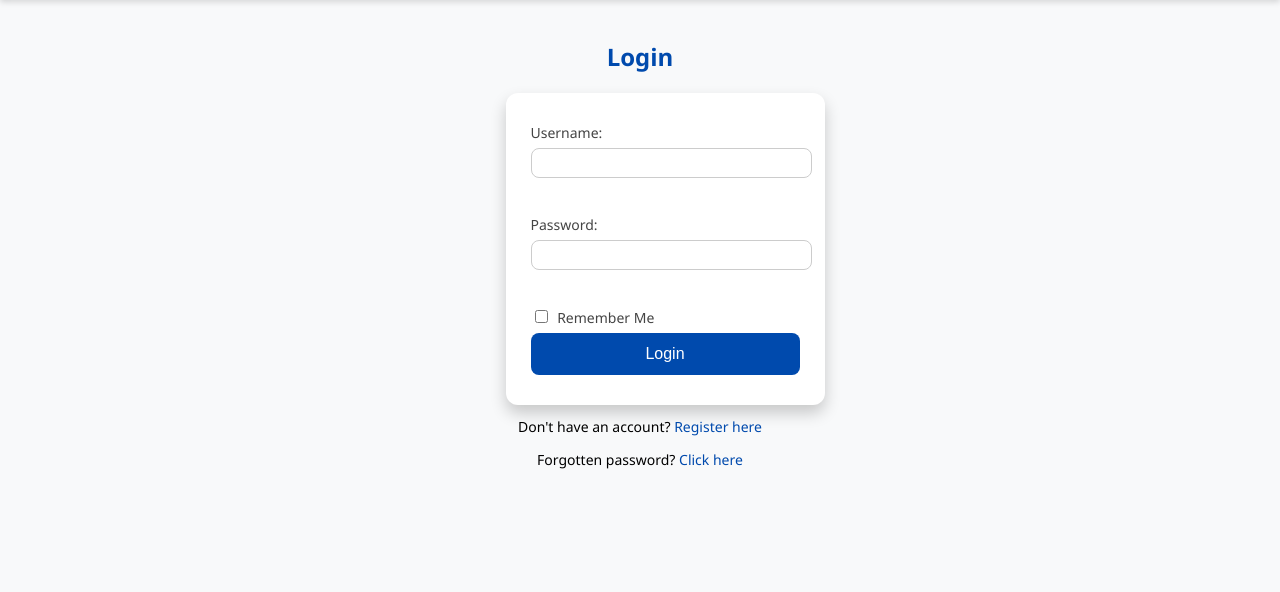
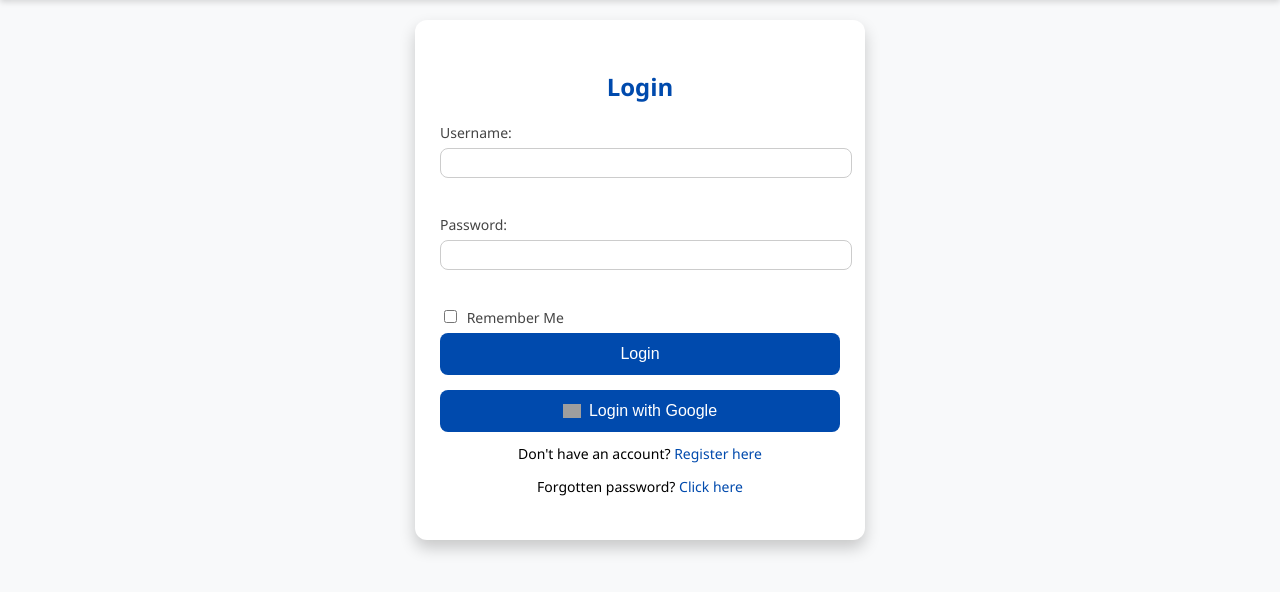
Before and after one commit to overheated42/GitExercise-G05, a Flask app: page /login in a window 1280 px wide. Shown: the part 151-743 px from the top of the page. Run offline with Flask 2, Linux system fonts and the light colour scheme; grey boxes are pictures that could not be loaded.

Commit message:
Implement Google OAuth login functionality and update styles for login page

```diff
--- a/app.py
+++ b/app.py
@@ -3,11 +3,22 @@ from flask_sqlalchemy import SQLAlchemy
 from flask_login import UserMixin, login_user, LoginManager, login_required, logout_user, current_user
 from werkzeug.security import generate_password_hash, check_password_hash
 from itsdangerous import URLSafeTimedSerializer
-from flask_mail import Mail, Message
+from flask_mail import Mail
 import os
+import secrets
 from werkzeug.utils import secure_filename
+from flask_dance.contrib.google import make_google_blueprint, google
+from dotenv import load_dotenv
 
+print("Current working directory:", os.getcwd())
+print("Looking for .env at:", os.path.join(os.path.dirname(__file__), ".env"))
 
+load_dotenv(dotenv_path=os.path.join(os.path.dirname(__file__), ".env"))
+
+print("Google Client ID:", os.getenv("GOOGLE_OAUTH_CLIENT_ID"))
+print("Google Client Secret:", os.getenv("GOOGLE_OAUTH_CLIENT_SECRET"))
+print("Google Client ID:", os.getenv("GOOGLE_OAUTH_CLIENT_ID"))
+print("Google Client Secret:", os.getenv("GOOGLE_OAUTH_CLIENT_SECRET"))
 
 # Flask app and database
 app = Flask(__name__, template_folder="app/templates", static_folder="app/static")
@@ -16,19 +27,30 @@ app.config['SQLALCHEMY_DATABASE_URI'] = 'sqlite:///database.db'
 app.config['MAIL_SERVER'] = 'smtp.gmail.com'
 app.config['MAIL_PORT'] = 587
 app.config['MAIL_USE_TLS'] = True
-app.config['MAIL_USERNAME'] = 'your_email@gmail.com'
-app.config['MAIL_PASSWORD'] = 'your_password'
-db = SQLAlchemy(app)
+app.config['MAIL_USERNAME'] = os.getenv("MAIL_USERNAME")
+app.config['MAIL_PASSWORD'] = os.getenv("MAIL_PASSWORD")
 mail = Mail(app)
 
+db = SQLAlchemy(app)
 #Token serialiser
 serializer = URLSafeTimedSerializer(app.config['SECRET_KEY'])
 
+password = generate_password_hash(secrets.token_hex(16))
 
 # Flask-Login setup
 login_manager = LoginManager()
 login_manager.init_app(app)
 login_manager.login_view = "login"
+
+# Google OAuth setup
+google_bp = make_google_blueprint(
+    client_id=os.getenv("GOOGLE_OAUTH_CLIENT_ID"),
+    client_secret=os.getenv("GOOGLE_OAUTH_CLIENT_SECRET"),
+    redirect_to="google_login",   # after login, go here
+    scope=["profile", "email"]
+)
+app.register_blueprint(google_bp, url_prefix="/login")
+
 
 # User model
 class User(UserMixin, db.Model):
@@ -216,6 +238,39 @@ def account():
 
     return render_template("account.html", user=current_user)
 
+@app.route("/google_login")
+def google_login():
+    if not google.authorized:
+        return redirect(url_for("google.login"))
+
+    resp = google.get("/oauth2/v2/userinfo")
+    if not resp.ok:
+        flash("Failed to fetch Google user info", "danger")
+        return redirect(url_for("login"))
+
+    user_info = resp.json()
+    email = user_info["email"]
+    name = user_info.get("name", email.split("@")[0])
+
+    # Check if user already exists
+    user = User.query.filter_by(email=email).first()
+    if not user:
+        # create a new user
+        new_user = User(
+            name=name,
+            email=email,
+            username=email,  # you could use email as username
+            password=generate_password_hash(os.urandom(16))  # random password, unused
+        )
+        db.session.add(new_user)
+        db.session.commit()
+        user = new_user
+
+    login_user(user)
+    flash("Logged in with Google!", "success")
+    return redirect(url_for("home"))
+
+
 if __name__ == "__main__":
     with app.app_context():
         db.create_all()
--- a/app/static/style.css
+++ b/app/static/style.css
@@ -165,8 +165,7 @@ header {
     padding: 40px;
 }
 
-.login-bg form,
-.register-bg form {
+.login-form  {
     background: #fff;
     padding: 30px 25px;
     border-radius: 12px;
@@ -183,6 +182,7 @@ header {
     width: 100%;
     max-width: 500px;
 }
+
 .login-bg h2,
 .register-bg h2 {
     text-align: center;
@@ -266,3 +266,31 @@ header {
 .register-bg a:hover {
     text-decoration: underline;
 }
+
+/* ===== GOOGLE LOGIN BUTTON ===== */
+.google-login {
+    margin-top: 15px;
+    text-align: center;
+}
+
+.google-btn {
+    width: 100%;
+    padding: 12px;
+    background: #ffffff;
+    color: #444;
+    border: 1px solid #ccc;
+    border-radius: 8px;
+    font-size: 15px;
+    font-weight: 500;
+    cursor: pointer;
+    transition: background 0.3s ease, transform 0.2s ease;
+    display: flex;
+    align-items: center;
+    justify-content: center;
+    gap: 8px;  /* space for icon if you add one later */
+}
+
+.google-btn:hover {
+    background: #f5f5f5;
+    transform: translateY(-2px);
+}
--- a/app/templates/login.html
+++ b/app/templates/login.html
@@ -34,6 +34,15 @@
                 </label>
                 <button type="submit">Login</button>
             </form>
+            <div class="google-login">
+                <a href="{{ url_for('google.login') }}">
+                    <button type="button" class="google-btn">
+                        <img src="https://www.gstatic.com/firebasejs/ui/2.0.0/images/auth/google.svg" alt="Google logo" width="18">
+                        Login with Google
+                    </button>
+                </a>
+            </div>
+
             <p>Don't have an account? <a href="{{ url_for('register') }}">Register here</a></p>
             <p>Forgotten password? <a href="{{ url_for('forgot_password') }}">Click here</a></p>
         </div>
```
